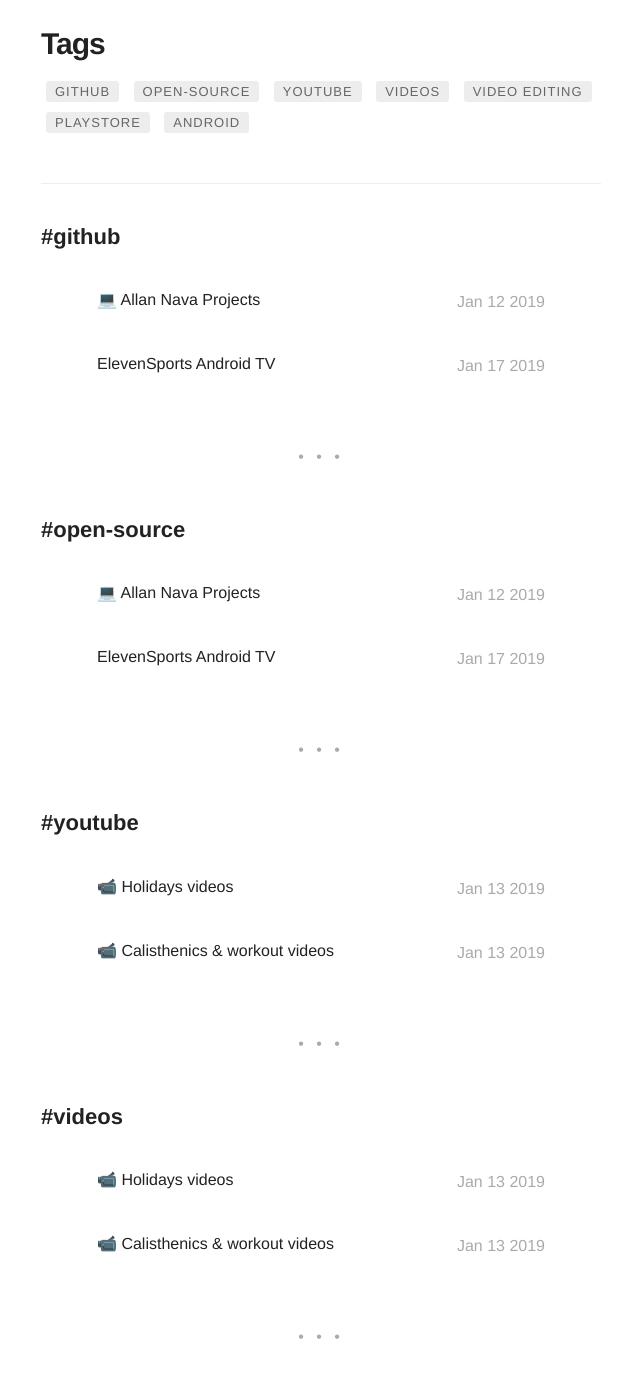
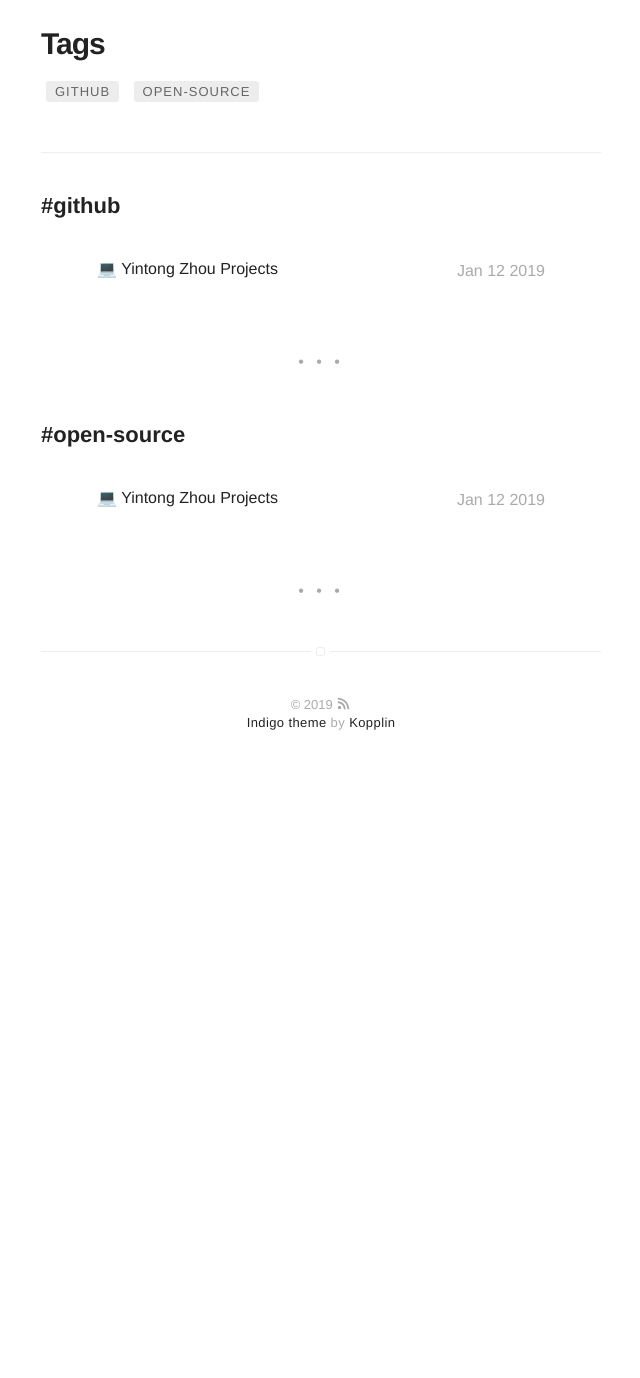
Before and after one commit to yintong-zhou/JekyllGithubPage, a Jekyll site: the page built from tags.html, in a window 1280 px wide and 1400 px high, scrolled down 507 px. Shown: the top 1378 px of the window, without its empty margins (319-959 px from the left). Built offline with Jekyll 4.4.1, drawn with Linux system fonts in a browser that asks for light colours; emoji names are drawn with the system emoji font; after the commit the page ends 1301 px from its top, so only the background shows below that; some of the changed text lies outside the part shown.

Commit message:
fix values

```diff
--- a/_config.yml
+++ b/_config.yml
@@ -23,7 +23,7 @@
 instagram: tong._.sw
 linkedin: yintong-zhou-80692a166
 facebook: yintong.zhou96
-email: zhouyintong96@gmail.com
+#email: zhouyintong96@gmail.com
 #youtube: youtube_channel
 #
 #
--- a/_posts/2019-01-13-allan-nava-holidays-videos-theme.markdown
+++ /dev/null
@@ -1,25 +0,0 @@
----
-title: ":video_camera: Holidays videos"
-layout: post
-date: 2019-01-13 12:06
-tag:
-- youtube
-- videos
-- video editing
-image: ""
-headerImage: false
-description: "Allan Nava youtube videos of holidays"
-category: blog
-author: allan
-externalLink: true
----
-
-## :video_camera: Holidays videos
-
-
-<iframe width="560" height="315" src="https://www.youtube.com/embed/lgCQ88K0DEk" frameborder="0" allow="accelerometer; autoplay; encrypted-media; gyroscope; picture-in-picture" allowfullscreen></iframe>
-
-<iframe width="560" height="315" src="https://www.youtube.com/embed/_ILi53gVKZE" frameborder="0" allow="accelerometer; autoplay; encrypted-media; gyroscope; picture-in-picture" allowfullscreen></iframe>
-
-
-<iframe width="560" height="315" src="https://www.youtube.com/embed/klKV-DoxQG0" frameborder="0" allow="accelerometer; autoplay; encrypted-media; gyroscope; picture-in-picture" allowfullscreen></iframe>
--- a/_posts/2019-01-13-allan-nava-workout-videos-theme.markdown
+++ /dev/null
@@ -1,30 +0,0 @@
----
-title: ":video_camera: Calisthenics & workout videos"
-layout: post
-date: 2019-01-13 12:06
-tag:
-- youtube
-- videos
-- video editing
-image: ""
-headerImage: false
-description: "Allan Nava youtube videos of workout"
-category: blog
-author: allan
-externalLink: true
----
-
-## :video_camera: Calisthenics & workout videos
-
-
-<iframe width="560" height="315" src="https://www.youtube.com/embed/SzyynM9Bhgo" frameborder="0" allow="accelerometer; autoplay; encrypted-media; gyroscope; picture-in-picture" allowfullscreen></iframe>
-
-
-<iframe width="560" height="315" src="https://www.youtube.com/embed/0B7-iEcLG8o" frameborder="0" allow="accelerometer; autoplay; encrypted-media; gyroscope; picture-in-picture" allowfullscreen></iframe>
-
-
-
-<iframe width="560" height="315" src="https://www.youtube.com/embed/O6am0_LDG10" frameborder="0" allow="accelerometer; autoplay; encrypted-media; gyroscope; picture-in-picture" allowfullscreen></iframe>
-
-
-<iframe width="560" height="315" src="https://www.youtube.com/embed/nRXCdRX7-MQ" frameborder="0" allow="accelerometer; autoplay; encrypted-media; gyroscope; picture-in-picture" allowfullscreen></iframe>
--- a/_posts/2019-01-17-allan-nava-elevensports-android-tv-theme.markdown
+++ /dev/null
@@ -1,31 +0,0 @@
----
-title: "ElevenSports Android TV"
-layout: post
-date: 2019-01-17 20:30
-tag:
-- github
-- open-source
-- playstore
-- android
-image: ""
-headerImage: false
-projects: true
-hidden: true # don't count this post in blog pagination
-description: "ElevenSports Android TV in playstore"
-category: project
-author: allan
----
-
-<div class="side-by-side">
-    <div class="toleft">
-        <img class="image" src="https://lh3.googleusercontent.com/xL4X6wjUnxmxtRWiYJl4KuS3HCAlnaRxt8XrPgORIuFEBczNZIGWFsb6YXrJoJc-5q8=s360-rw" alt="ElevenSports Android TV">
-        <figcaption class="caption">ElevenSports Android TV</figcaption>
-    </div>
-
-    <div class="toright">
-        <p>Eleven Sports permette a tutti coloro che amano lo sport di seguire, in diretta e on demand, i propri eventi preferiti su pc, tablet, Android TV e smartphone.
-
-        È sufficiente registrarsi per avere accesso ad oltre 2000 eventi live ed alla libreria di programmi on demand, dovunque ti trovi.</p>
-        <p><a href="https://play.google.com/store/apps/details?id=it.sportube.elevensportstv&hl=en" target="_blank">APP playstore</a></p>
-    </div>
-</div>
```
Also changed, not shown: _posts/2019-01-12-allan-nava-projects-theme.markdown (deleted, +0 -30 lines), _posts/2019-01-12-yintong-zhou-projects-theme.markdown (added, +30 -0 lines).
